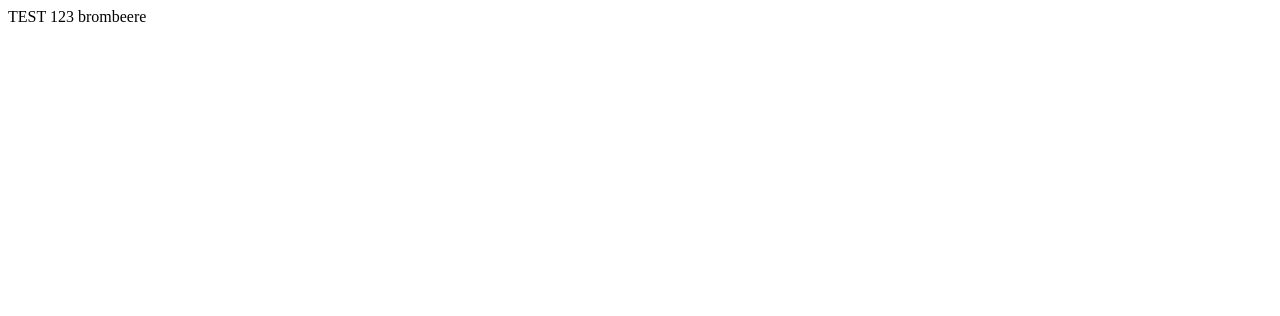
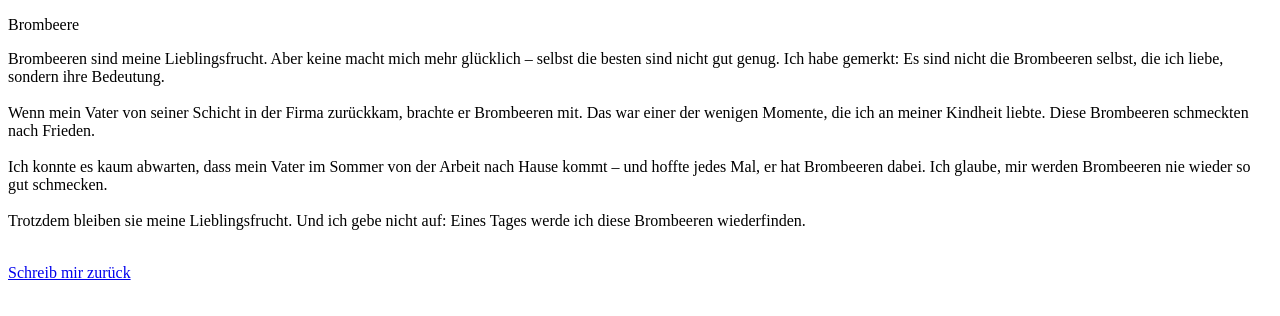
Before and after one commit to wenntextefuerunssind/brombeere, a plain HTML site: page index.html in a window 1280 px wide. Drawn offline with Linux system fonts and the light colour scheme.

Commit message:
Update index.html

```diff
--- a/index.html
+++ b/index.html
@@ -3,10 +3,20 @@
 <head>
     <meta charset="UTF-8">
     <meta name="viewport" content="width=device-width, initial-scale=1.0">
-    <title>Toastbrot</title>
+    <title>Brombeere</title>
     <link rel="stylesheet" href="style.css">
 </head>
 <body>
-    TEST 123 brombeere
+    <div id="container">
+        <p><span id="firstLetter">B</span><span id="end">rombeere</span></p>
+        <p class="text">Brombeeren sind meine Lieblingsfrucht. Aber keine macht mich mehr glücklich – selbst die besten sind nicht gut genug. Ich habe gemerkt: Es sind nicht die Brombeeren selbst, die ich liebe, sondern ihre Bedeutung. <br><br>
+Wenn mein Vater von seiner Schicht in der Firma zurückkam, brachte er Brombeeren mit. Das war einer der wenigen Momente, die ich an meiner Kindheit liebte. Diese Brombeeren schmeckten nach Frieden. <br><br>
+Ich konnte es kaum abwarten, dass mein Vater im Sommer von der Arbeit nach Hause kommt – und hoffte jedes Mal, er hat Brombeeren dabei. Ich glaube, mir werden Brombeeren nie wieder so gut schmecken. <br><br>
+Trotzdem bleiben sie meine Lieblingsfrucht. Und ich gebe nicht auf: Eines Tages werde ich diese Brombeeren wiederfinden.</p>
+    </div>
+
+    <br>
+    <div class="container"><a class="email" href="mailto:wenntextefuerunssind@proton.me">Schreib mir zurück</a></div>
+    <br>
 </body>
 </html>
```
